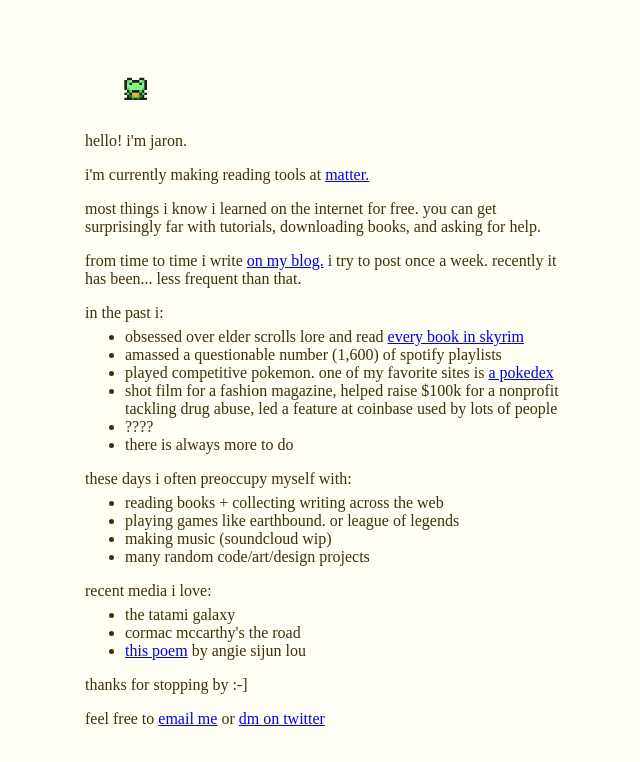
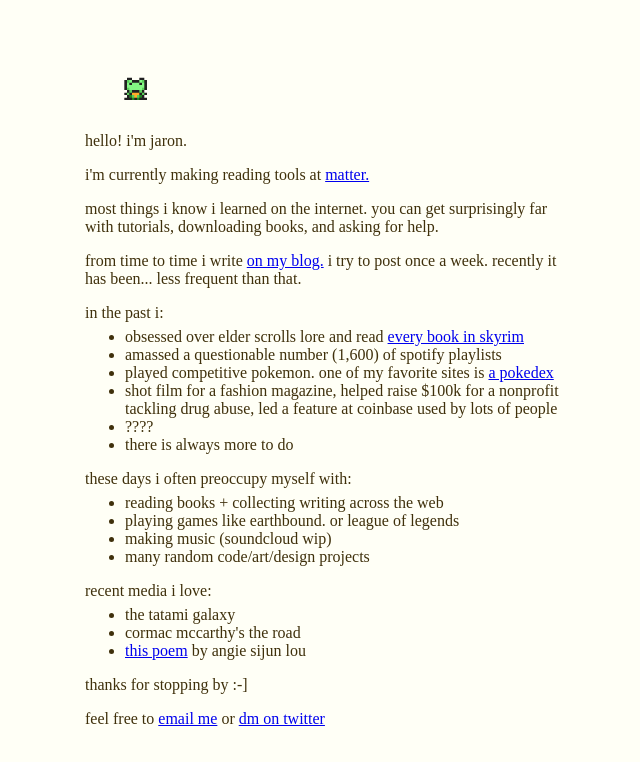
Before and after one commit to jfabular/jfabular.github.io, a plain HTML site: page index.html in a window 1280 px wide. Shown: the whole page, without its empty margins (315-955 px from the left). Drawn offline with Linux system fonts and the light colour scheme.

Commit message:
Copy edits

```diff
--- a/index.html
+++ b/index.html
@@ -13,7 +13,7 @@
         <img src="images/froghop.gif" alt="frog hopping" class="frog-gif">
         <p>hello! i'm jaron.</p>
         <p>i'm currently making reading tools at <a href="https://hq.getmatter.com/" target="_blank">matter.</a></p>
-        <p>most things i know i learned on the internet for free.
+        <p>most things i know i learned on the internet.
             you can get surprisingly far with tutorials, downloading books, and asking for help.</p>
         <p>from time to time i write <a href="https://wayhome.substack.com/" target="_blank">on my blog.</a> i try to post once a week. recently it has been... less frequent than that.</p>
         <p>in the past i:</p>
```
